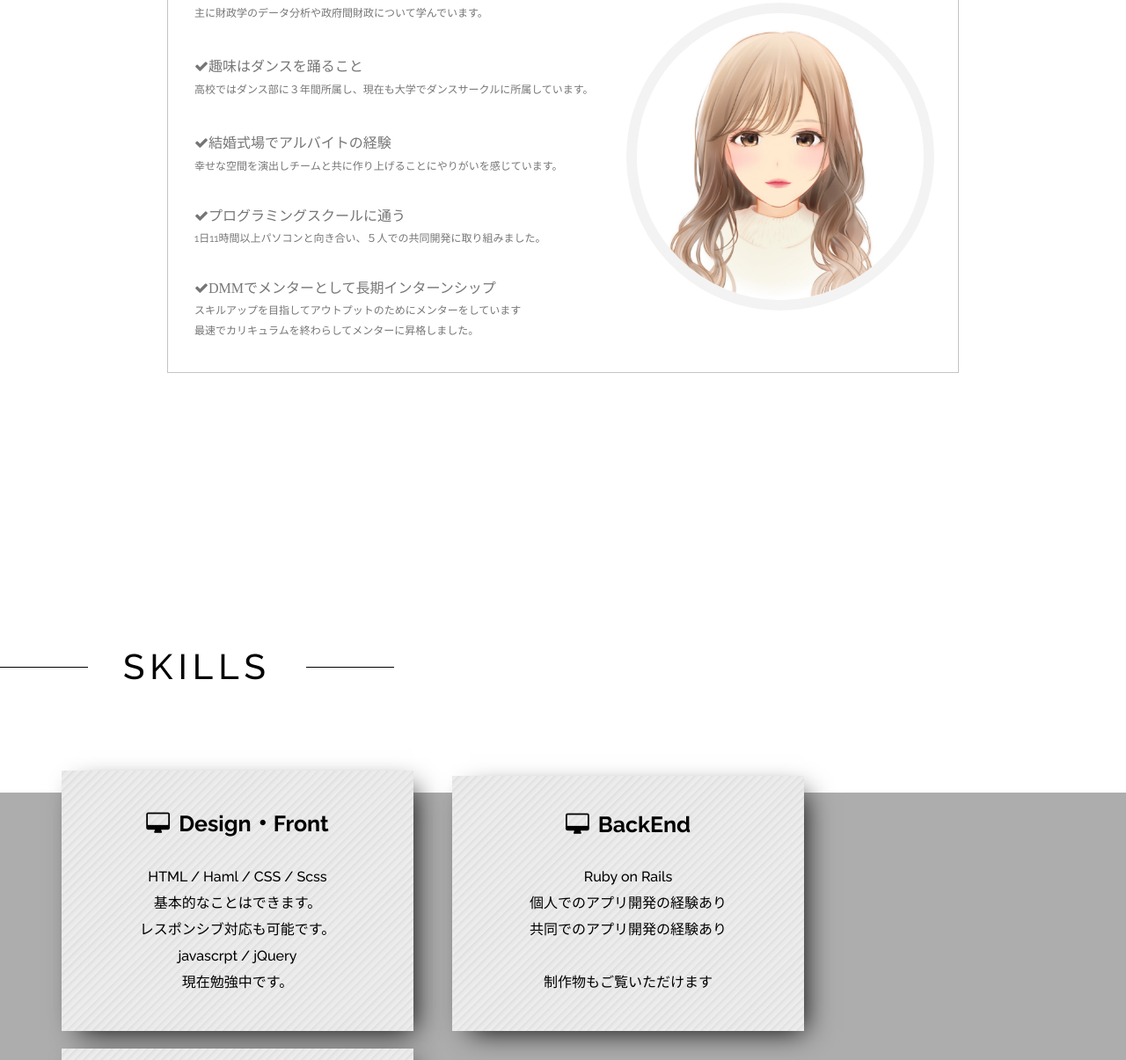
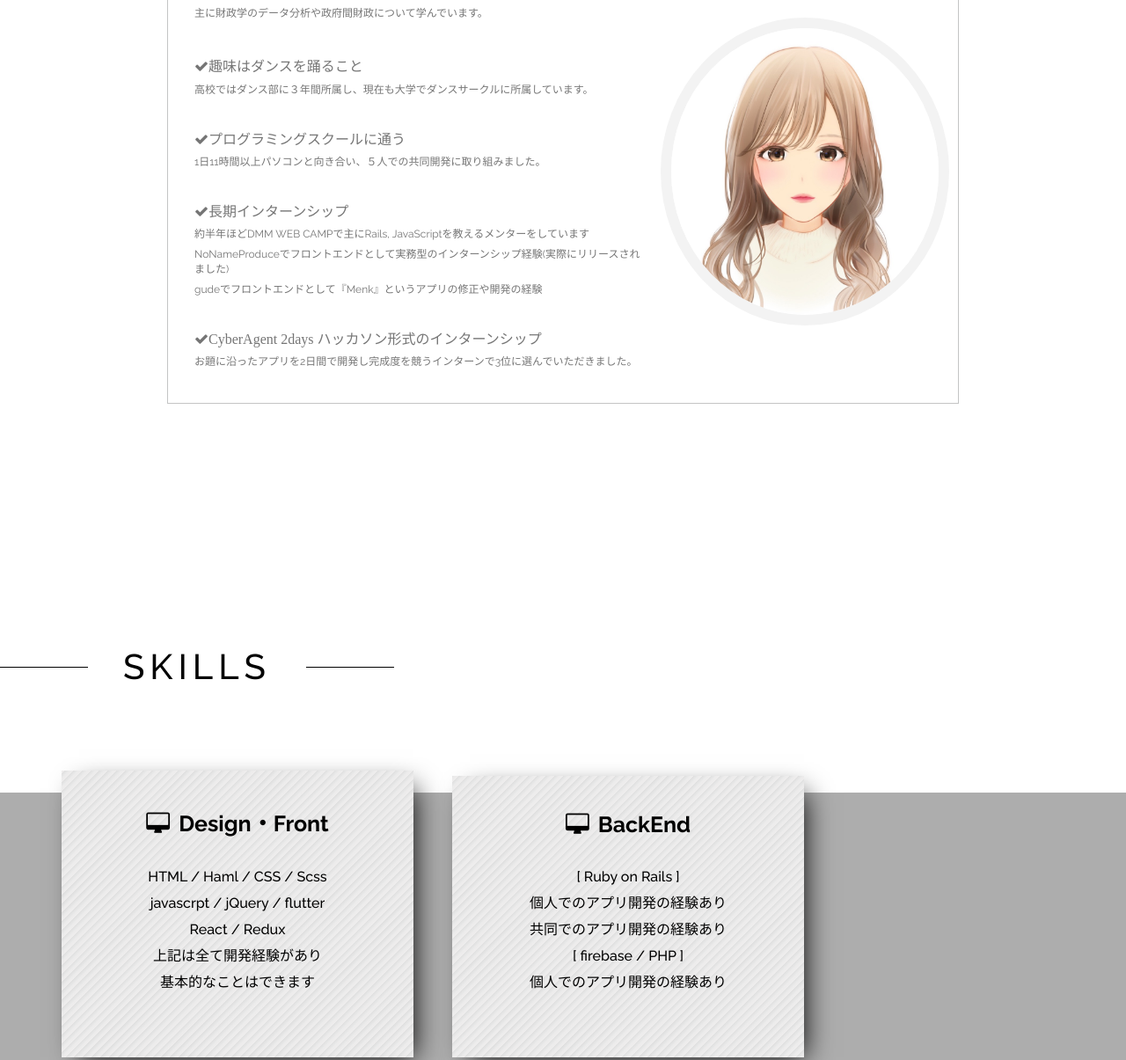
Before and after one commit to yuuka-lav/pf, a plain HTML site: page index.html in a window 1280 px wide. Shown: the part 957-2162 px from the top of the page at 88% size. Drawn offline with nearby package versions, Linux system fonts and the light colour scheme.

Commit message:
[Update]info

```diff
--- a/index.html
+++ b/index.html
@@ -60,16 +60,16 @@
           <div class="box-content"><span class="fa fa-check"></span>趣味はダンスを踊ること
             <p class="box-content-text">高校ではダンス部に３年間所属し、現在も大学でダンスサークルに所属しています。</p>
           </div>
-          <div class="box-content"><span class="fa fa-check"></span>結婚式場でアルバイトの経験
-            <p class="box-content-text">幸せな空間を演出しチームと共に作り上げることにやりがいを感じています。</p>
-          </div>
           <div class="box-content"><span class="fa fa-check">プログラミングスクールに通う</span>
             <p class="box-content-text">1日11時間以上パソコンと向き合い、５人での共同開発に取り組みました。</p>
           </div>
-          <div class="box-content"><span class="fa fa-check">DMMでメンターとして長期インターンシップ</span>
-            <p class="box-content-text">スキルアップを目指してアウトプットのためにメンターをしています</p>
-            <p class="box-content-text">最速でカリキュラムを終わらしてメンターに昇格しました。</p>
-
+          <div class="box-content"><span class="fa fa-check">長期インターンシップ</span>
+            <p class="box-content-text">約半年ほどDMM WEB CAMPで主にRails, JavaScriptを教えるメンターをしています</p>
+            <p class="box-content-text">NoNameProduceでフロントエンドとして実務型のインターンシップ経験(実際にリリースされました)</p>
+            <p class="box-content-text">gudeでフロントエンドとして『Menk』というアプリの修正や開発の経験</p>
+          </div>
+          <div class="box-content"><span class="fa fa-check">CyberAgent 2days ハッカソン形式のインターンシップ</span>
+            <p class="box-content-text">お題に沿ったアプリを2日間で開発し完成度を競うインターンで3位に選んでいただきました。</p>
           </div>
         </div>
         <div class = "image-boxes">
@@ -86,27 +86,30 @@
                 <div class="box16">
                     <p class="skills-maintext"><span class="fa fa-desktop"></span>Design・Front</p>
                     <p class="skills-message">
-                      HTML / Haml / CSS / Scss<br>
-                      基本的なことはできます。<br>
-                      レスポンシブ対応も可能です。<br>
-                      javascrpt / jQuery<br>
-                      現在勉強中です。
+                      HTML / Haml / CSS / Scss <br>
+                      javascrpt / jQuery / flutter<br>
+                      React / Redux <br>
+                      上記は全て開発経験があり<br>
+                      基本的なことはできます<br>
+                      <br>
                     </p>
                 </div>
                 <div class="box16">
                     <p class="skills-maintext"><span class="fa fa-desktop"></span>BackEnd</p>
                     <p class="skills-message">
-                      Ruby on Rails<br>
+                      [ Ruby on Rails ]<br>
                       個人でのアプリ開発の経験あり<br>
                       共同でのアプリ開発の経験あり<br>
+                      [ firebase / PHP ]<br>
+                      個人でのアプリ開発の経験あり<br>
                       <br>
-                      制作物もご覧いただけます<br>
                     </p>
                 </div>
                 <div class="box16">
                     <p class="skills-maintext"><span class="fa fa-lightbulb-o"></span>Other</p>
                     <p class="skills-message">
-                      AWS / MySQL / Git  <br>
+                      AWS / MySQL / Git / github <br>
+                      gitlab /  Bitbucket<br>
                       開発等で使用したツールです<br>
                       AWSではES2を触れていました<br>
                       <br>
@@ -364,7 +367,7 @@
               <div class="social-media-list">
                 <a href="https://github.com/yuuka-lav" target="_blank" class="contact-icon">
                   <i class="fa fa-github" ></i></a>
-                <a href="https://www.instagram.com/kota_____gf/saved/?hl=ja" target="_blank" class="contact-icon">
+                <a href="https://www.instagram.com/kota_____gf" target="_blank" class="contact-icon">
                   <i class="fa fa-instagram" aria-hidden="true"></i></a>
                 <a href="mailto:o70.kotaka.yuuka&#64;gmail.com" target="_blank" class="contact-icon">
                   <i class="fa fa-envelope" aria-hidden="true"></i></a>
```
